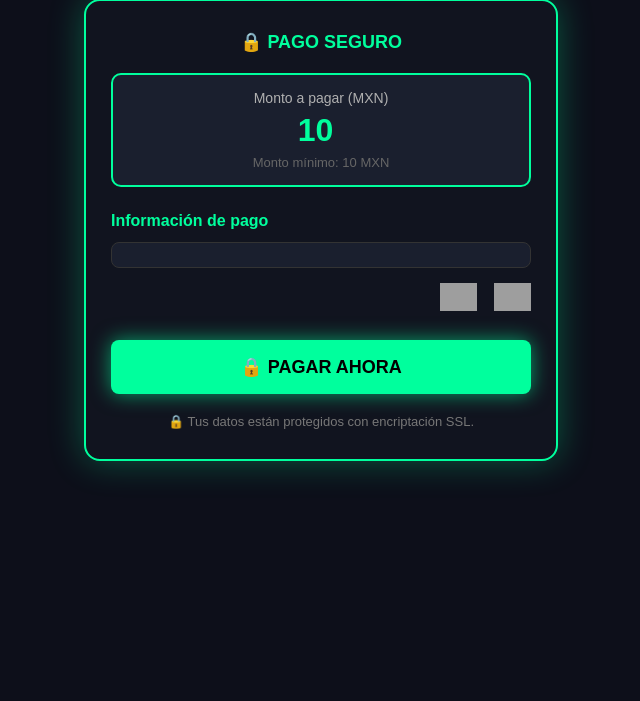
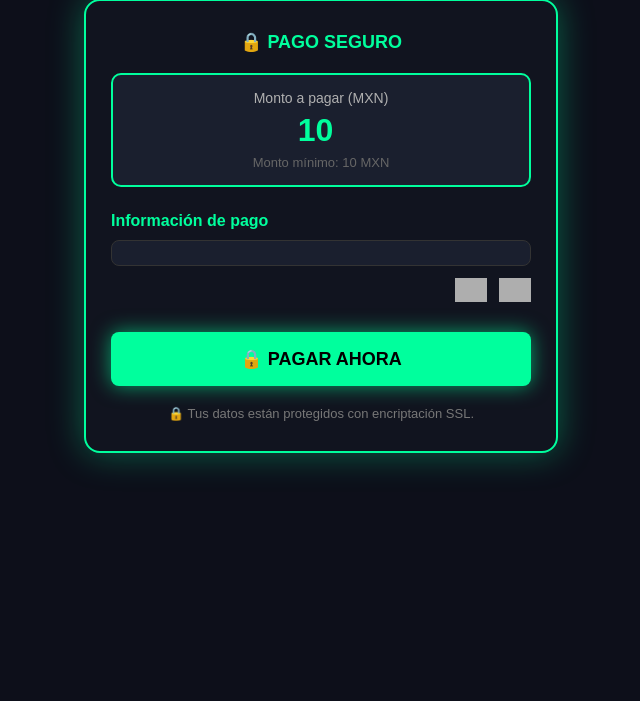
Before and after one commit to kobiuus-afk/webhook, a Flask app: page / in a window 1280 px wide. Shown: the part 123-824 px from the top of the page, without its empty margins (319-959 px from the left). Run offline with Flask 3, Linux system fonts and the light colour scheme; some libraries are stand-ins or nearby versions; grey boxes are pictures that could not be loaded.

Commit message:
Update checkout.html

```diff
--- a/templates/checkout.html
+++ b/templates/checkout.html
@@ -10,7 +10,7 @@
         @import url('https://fonts.googleapis.com/css2?family=Orbitron:wght@400;700;900&display=swap');
 
         body {
-            background: #0d0f1a;           /* Color exacto de tu imagen original */
+            background: #0d0f1a;
             font-family: 'Arial', sans-serif;
             color: #ffffff;
             text-align: center;
@@ -48,7 +48,7 @@
             padding: 30px 25px;
             border-radius: 16px;
             border: 2px solid #00ff9d;
-            box-shadow: 0 0 35px rgba(0, 255, 157, 0.3);
+            box-shadow: 0 0 35px rgba(0, 255, 157, 0.35);
         }
 
         .secure {
@@ -56,6 +56,10 @@
             font-size: 18px;
             font-weight: bold;
             margin-bottom: 20px;
+            display: flex;
+            align-items: center;
+            justify-content: center;
+            gap: 8px;
         }
 
         .amount-box {
@@ -93,7 +97,7 @@
             text-align: left;
             color: #00ff9d;
             font-weight: bold;
-            margin-bottom: 12px;
+            margin-bottom: 10px;
         }
 
         #card-element {
@@ -101,12 +105,19 @@
             border: 1px solid #333;
             border-radius: 8px;
             padding: 12px;
-            margin-bottom: 15px;
+            margin-bottom: 12px;
         }
 
         .logos {
-            text-align: right;
-            margin-bottom: 15px;
+            display: flex;
+            justify-content: flex-end;
+            gap: 12px;
+            margin-bottom: 20px;
+        }
+
+        .logos img {
+            height: 24px;
+            filter: brightness(1.1);
         }
 
         .pay-btn {
@@ -133,6 +144,10 @@
             margin-top: 20px;
             font-size: 13px;
             color: #777;
+            display: flex;
+            align-items: center;
+            justify-content: center;
+            gap: 6px;
         }
 
         .error-box {
@@ -152,10 +167,12 @@
             }
             .card-box {
                 padding: 25px 20px;
-                border-radius: 14px;
             }
             #amount {
                 font-size: 28px;
+            }
+            .logos img {
+                height: 22px;
             }
         }
     </style>
@@ -166,7 +183,9 @@
     <div class="webhook">WEBHOOK</div>
 
     <div class="card-box">
-        <div class="secure">🔒 PAGO SEGURO</div>
+        <div class="secure">
+            🔒 PAGO SEGURO
+        </div>
 
         <div class="amount-box">
             <div class="amount-label">Monto a pagar (MXN)</div>
@@ -178,19 +197,22 @@
 
         <div id="card-element"></div>
 
+        <!-- Logos mejorados -->
         <div class="logos">
-            <img src="https://upload.wikimedia.org/wikipedia/commons/a/a4/Visa_2014_logo_detail.svg" height="28" alt="Visa">
-            <img src="https://upload.wikimedia.org/wikipedia/commons/b/ba/Mastercard_2019_logo.svg" height="28" alt="Mastercard" style="margin-left: 12px;">
+            <img src="https://upload.wikimedia.org/wikipedia/commons/a/a4/Visa_2014_logo_detail.svg" alt="Visa">
+            <img src="https://upload.wikimedia.org/wikipedia/commons/b/ba/Mastercard_2019_logo.svg" alt="Mastercard">
         </div>
 
         <button id="payBtn" class="pay-btn">🔒 PAGAR AHORA</button>
 
         <div id="errorBox" class="error-box"></div>
 
-        <div class="ssl">🔒 Tus datos están protegidos con encriptación SSL.</div>
+        <div class="ssl">
+            🔒 Tus datos están protegidos con encriptación SSL.
+        </div>
     </div>
 
-    <!-- === TU LÓGICA ORIGINAL SIN CAMBIOS === -->
+    <!-- === TU LÓGICA ORIGINAL === -->
     <script>
         const stripe = Stripe("{{ publishable_key }}");
         const elements = stripe.elements();
```
